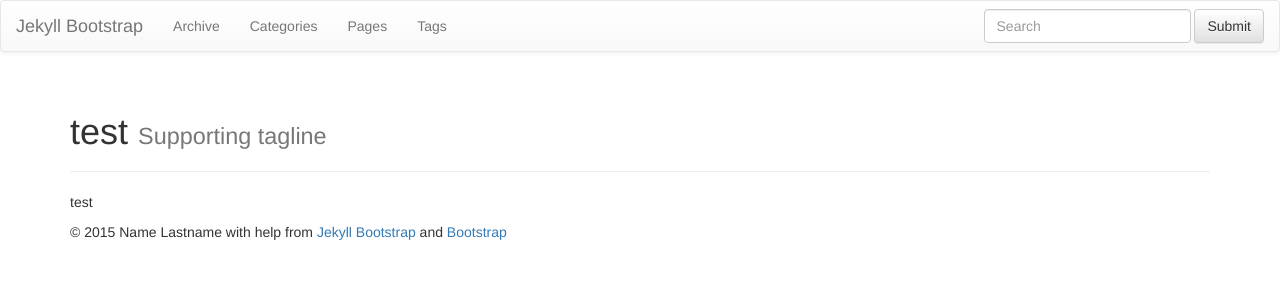
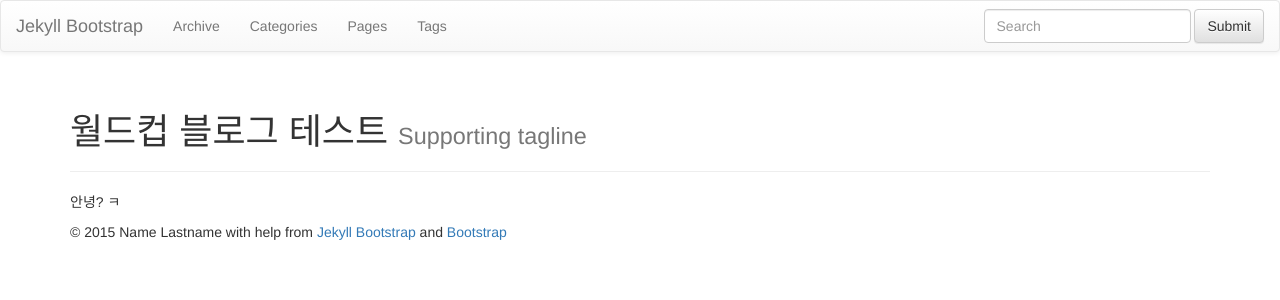
Before and after one commit to jungu9/jungu9.github.com, a Jekyll site: the page built from index.md, in a window 1280 px wide. Shown: the top 300 px of the page. Built offline with Jekyll 4.4.1, drawn with Linux system fonts in a browser that asks for light colours; nearby versions of some CDN libraries; library files that are not in the unit come from our copies.

Commit message:
Update index.md

```diff
--- a/index.md
+++ b/index.md
@@ -1,6 +1,6 @@
 ---
 layout: page
-title: test
+title: 월드컵 블로그 테스트
 tagline: Supporting tagline
 ---
-test
+안녕? ㅋ
```
